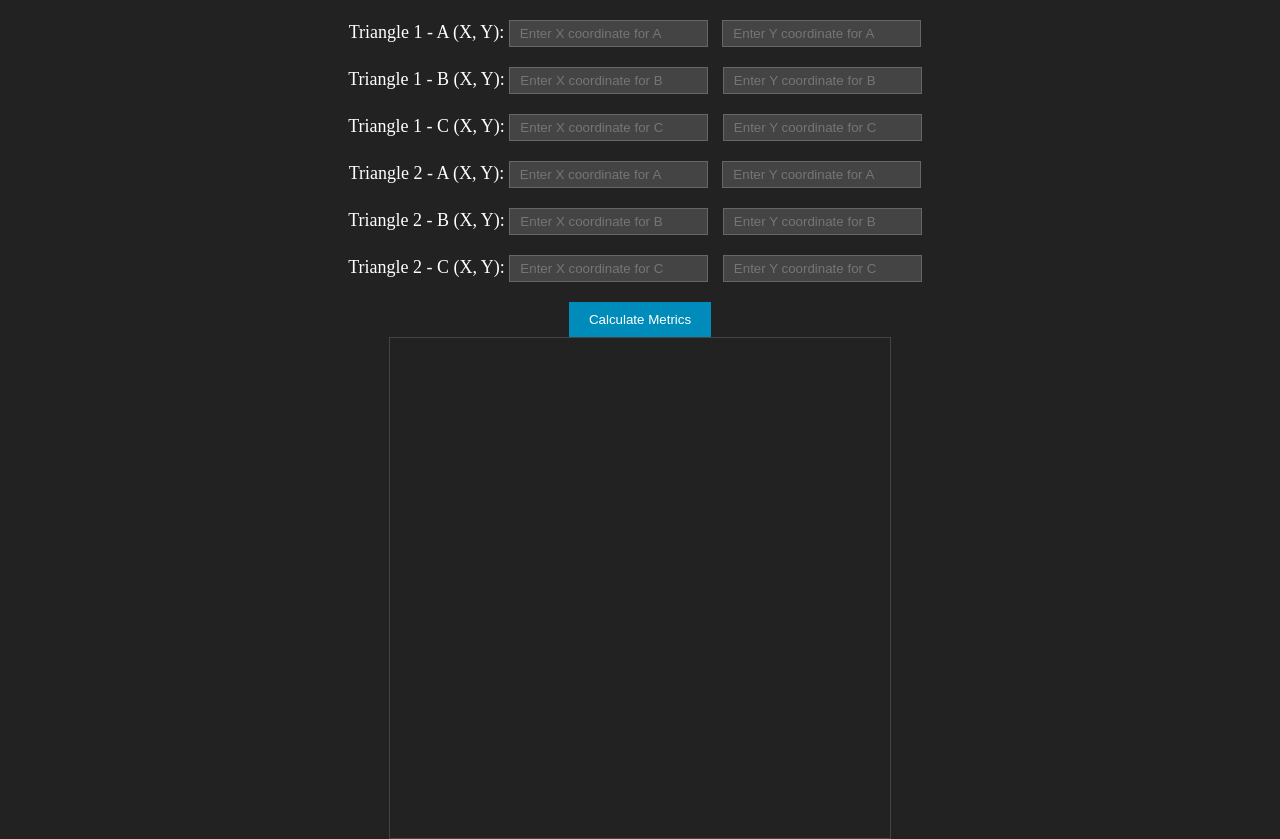
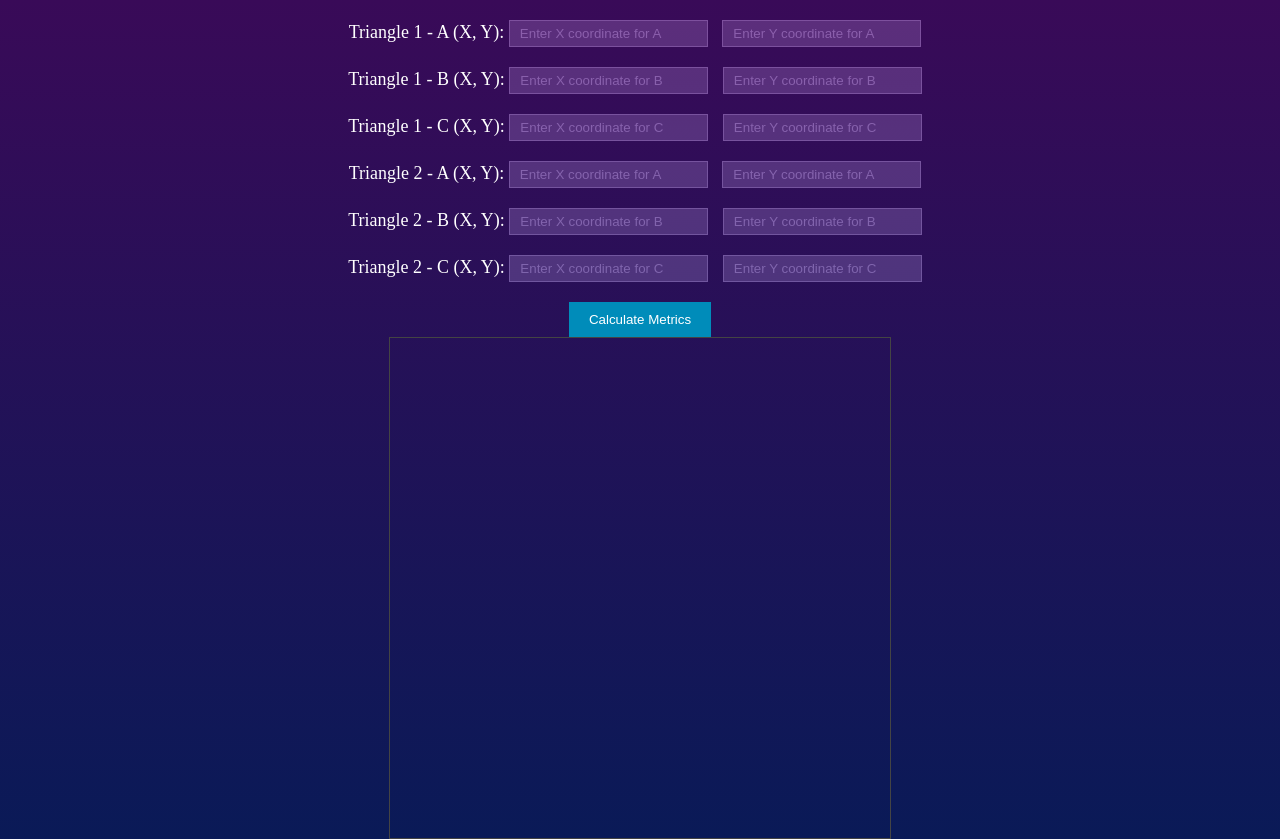
Before and after one commit to AdamFalletta/os, a plain HTML site: page cosine-sim-plotter/plotter2.html in a window 1280 px wide. Shown: the top 839 px of the page. Drawn offline with Linux system fonts and the light colour scheme.

Commit message:
Update plotter2.html

```diff
--- a/cosine-sim-plotter/plotter2.html
+++ b/cosine-sim-plotter/plotter2.html
@@ -6,7 +6,7 @@
     <title>Triangle Centroid Distance Calculator</title>
     <style>
         body {
-            background-color: #222; /* Dark mode background */
+            background: linear-gradient(360deg, rgba(2,0,36,1) 0%, rgba(45,94,227,1) 0%, rgba(9,9,121,1) 0%, rgba(1,29,87,1) 0%, rgba(57,10,88,1) 100%, rgba(215,161,255,1) 161%);
             color: #fff; /* Dark mode text color */
             font-size: 18px; /* Increased font size */
             text-align: center; /* Center align content */
@@ -27,6 +27,7 @@
 
         /* Dark mode input fields */
         input[type="text"] {
+            mix-blend-mode: luminosity;
             background-color: #444;
             color: #fff;
             border: 1px solid #666;
```
